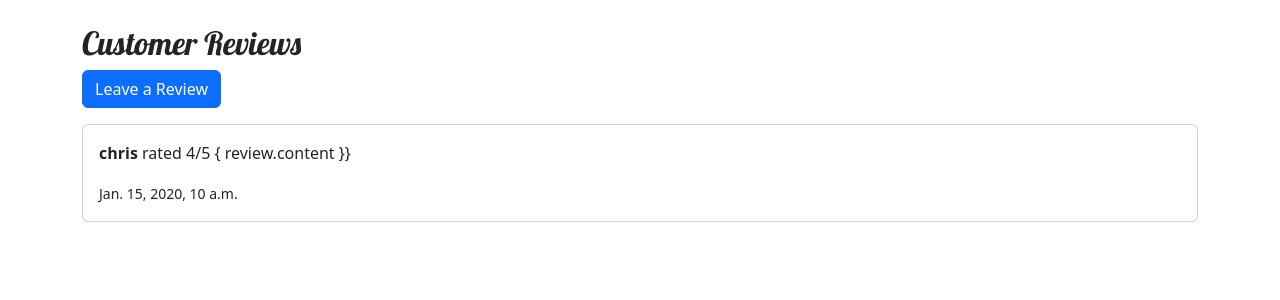
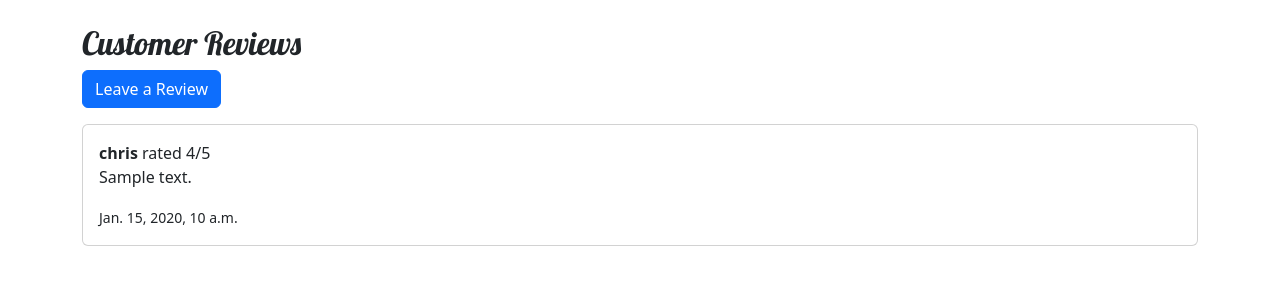
Before and after one commit to Chris-moreton12/get-fit-quick, a Django app: page /reviews/ in a window 1280 px wide. Shown: the part 56-356 px from the top of the page. Run offline with Django 5.2, Linux system fonts and the light colour scheme; data comes from the database, SQL or seed files in the repository; tables that the repository leaves empty hold one stand-in row (values such as "Sample post"); some libraries are stand-ins or nearby versions.

Commit message:
edit to display reviews

```diff
--- a/reviews/templates/reviews/reviews.html
+++ b/reviews/templates/reviews/reviews.html
@@ -7,7 +7,7 @@
 <div class="card mb-3">
     <div class="card-body">
         <strong>{{ review.user.username }}</strong> rated {{ review.rating }}/5
-        { review.content }}</p>
+        <p>{{ review.content }}</p>
             <small>{{ review.created_at }}</small>
     </div>
 </div>
```
